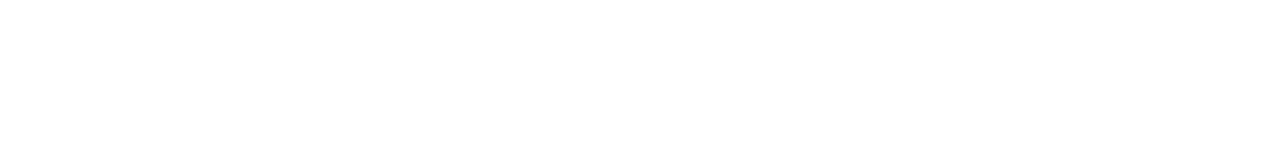
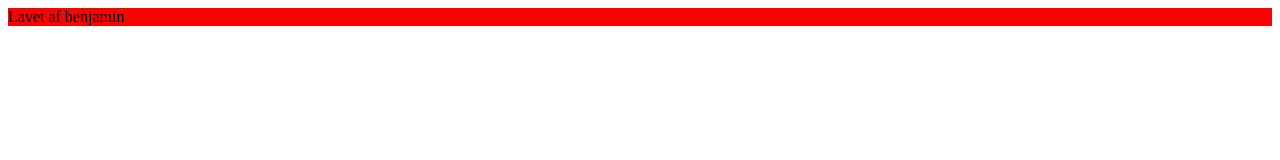
Before and after one commit to behu-kea/branching, a plain HTML site: page index.html in a window 1280 px wide. Drawn offline with Linux system fonts and the light colour scheme.

Commit message:
implemented footer

```diff
--- a/index.html
+++ b/index.html
@@ -4,8 +4,12 @@
     <meta charset="UTF-8">
     <meta name="viewport" content="width=device-width, initial-scale=1">
     <title>Document</title>
+    <link rel="stylesheet" href="main.css">
 </head>
 <body>
 
+<footer>
+    Lavet af benjamin
+</footer>
 </body>
 </html>
--- /dev/null
+++ b/main.css
@@ -0,0 +1,3 @@
+footer {
+    background-color: red;
+}
```
